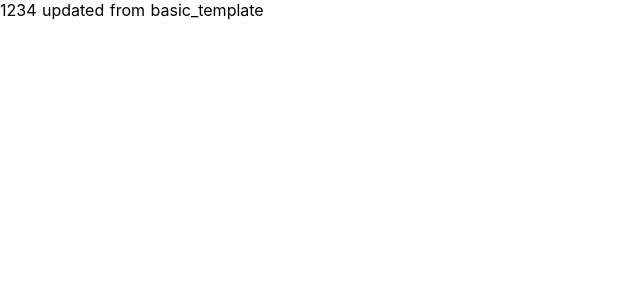
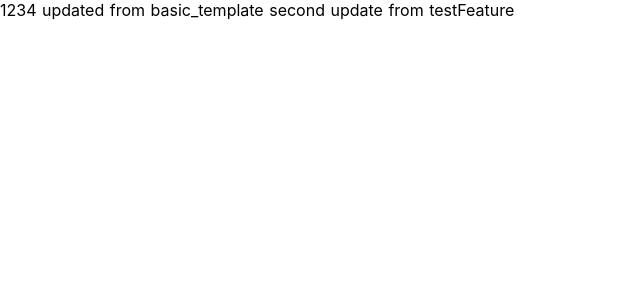
Before and after one commit to goldensectionlv/test-nuxt, a Nuxt app: page / in a window 1280 px wide. Shown: the top 300 px of the page, without its empty margins (0-640 px from the left). Built offline with nearby package versions, Linux system fonts and the light colour scheme.

Commit message:
test commit

```diff
--- a/pages/index.vue
+++ b/pages/index.vue
@@ -2,6 +2,7 @@
   <div class="container">
     1234
     updated from basic_template
+    second update from testFeature
   </div>
 </template>
 
```
